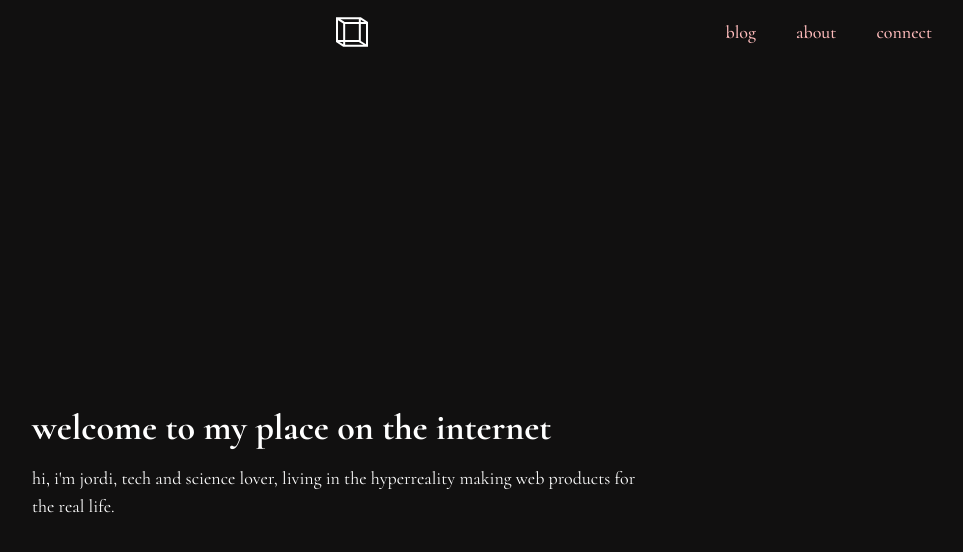
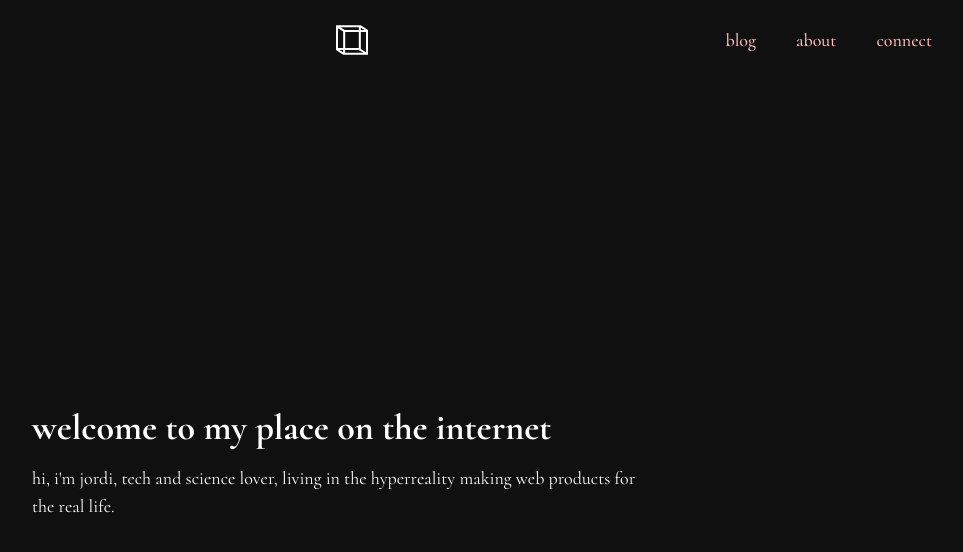
Before and after one commit to jordidimass/jordidimass, a Next.js app: page / in a window 1280 px wide. Shown: the top 552 px of the page, without its empty margins (0-963 px from the left). Built offline with nearby package versions, Linux system fonts and the light colour scheme.

Commit message:
navbar changes

```diff
--- a/src/components/Navbar.tsx
+++ b/src/components/Navbar.tsx
@@ -54,7 +54,7 @@
           : 'bg-[#111010]'
       }`}
     >
-      <div className="max-w-2xl mx-auto px-4 sm:px-6 lg:px-8">
+      <div className="max-w-2xl mx-auto px-6 py-2 sm:px-6 lg:px-8">
         <div className="flex items-center justify-between h-16">
           <div className="flex items-center">
             <Link href="/" className="flex-shrink-0">
```
